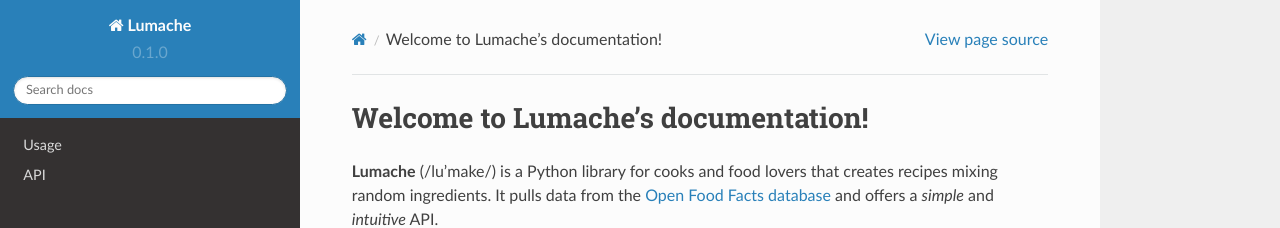
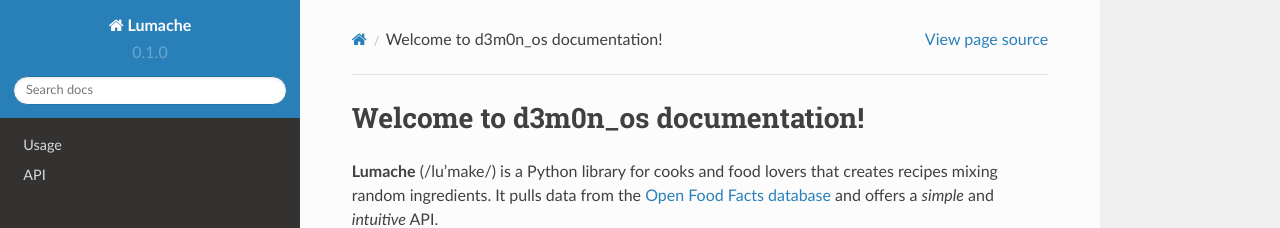
Before and after one commit to d3m0n-project/d3m0n_os, a Sphinx documentation site: the page built from docs/source/index.rst, in a window 1280 px wide. Shown: the top 228 px of the page. Built offline with Sphinx 7.4.7 and the Read the Docs theme 2.0.0, drawn with Linux system fonts in a browser that asks for light colours.

Commit message:
Update index.rst

```diff
--- a/docs/source/index.rst
+++ b/docs/source/index.rst
@@ -1,4 +1,4 @@
-Welcome to Lumache's documentation!
+Welcome to d3m0n_os documentation!
 ===================================
 
 **Lumache** (/lu'make/) is a Python library for cooks and food lovers
```
